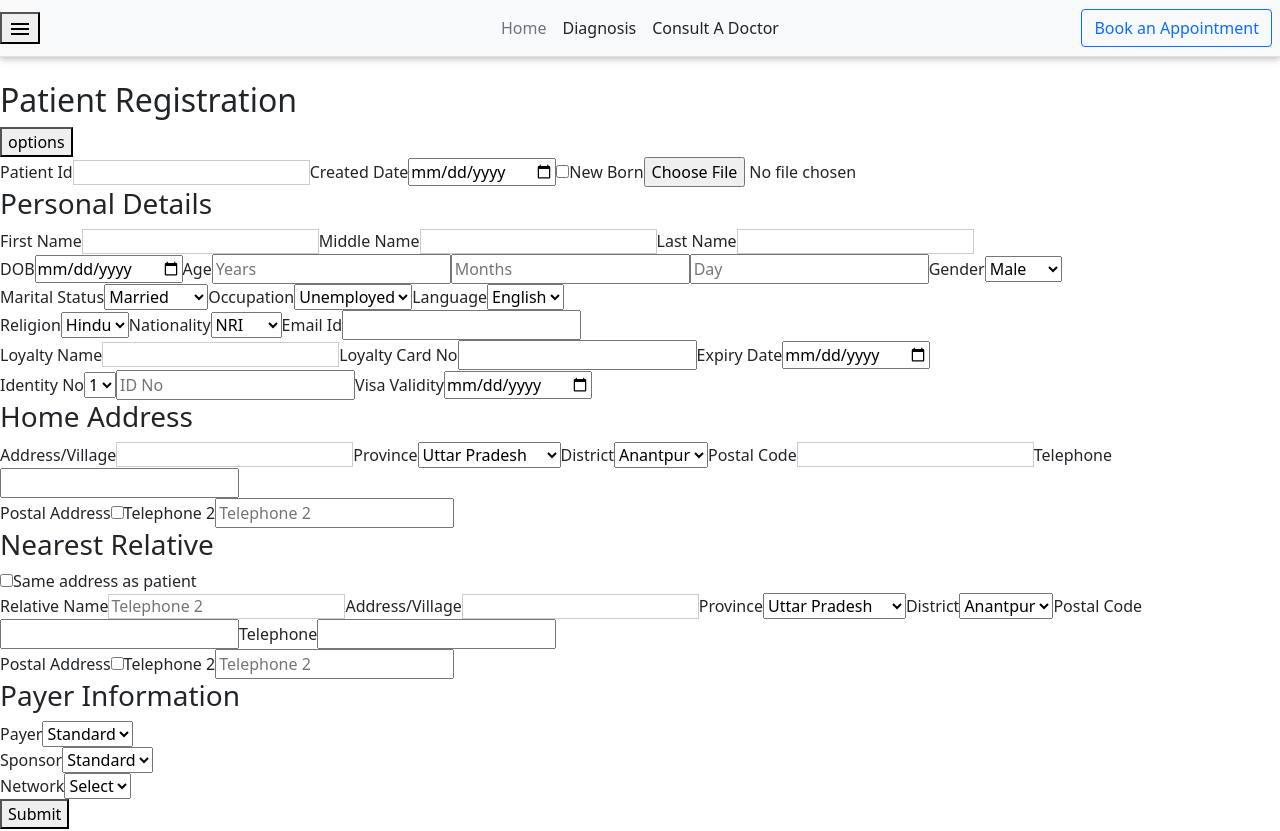
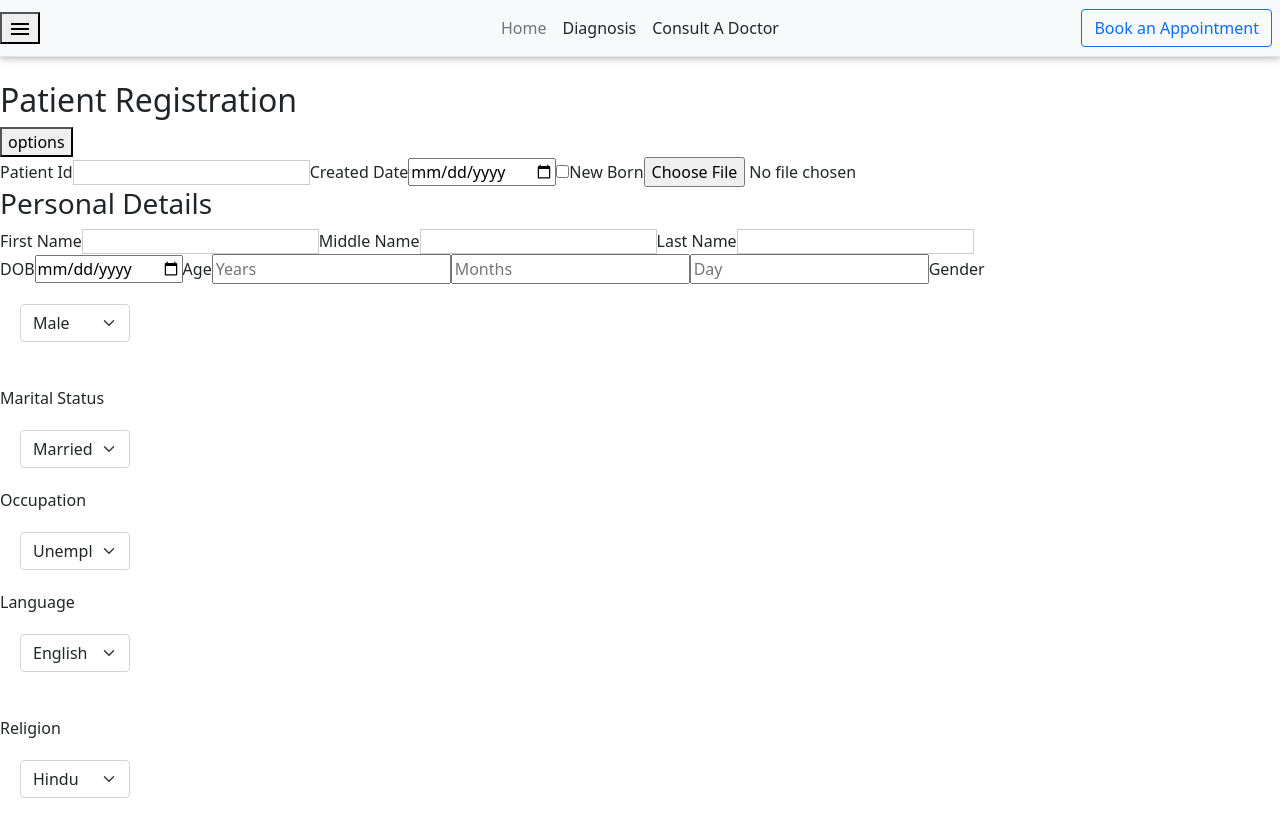
Before and after one commit to DataMinesTech/HospitalManagement, a React (Create React App) app: page /newpatient in a window 1280 px wide. Shown: the top 831 px of the page. Built offline with nearby package versions, Linux system fonts and the light colour scheme.

Commit message:
some chnages

```diff
--- a/src/Components/PatientComponent/NewPatient.js
+++ b/src/Components/PatientComponent/NewPatient.js
@@ -3,7 +3,16 @@ import Header from "../Layout/Header/Header";
 import Sidebar from "../Layout/Sidebar/Sidebar";
 import OutPatientModal from "../Layout/OutPatientModal/OutPatientModal";
 import { Modal } from "@mui/material";
-
+const divStyle = {
+  width : '110px',
+  margin: '20px',
+  // border: '5px solid black'
+};
+const emailStyle = {
+  width : '300px',
+  margin: '40px',
+  // border: '5px solid black'
+};
 const NewPatient = () => {
   const [user, setUser] = useState({
     firstName: "",
@@ -63,52 +72,55 @@ const NewPatient = () => {
                 <input placeholder="Months" />
                 <input placeholder="Day" />
                 <label>Gender</label>
-                <select name="gender" id="gender">
+                <select class="form-select" name="gender" id="gender" style={divStyle}>
                   <option value="male">Male</option>
                   <option value="female">Female</option>
                 </select>
                 <br />
                 <label>Marital Status</label>
-                <select name="maritalstatus" id="maritalstatus">
+                <select class="form-select" name="maritalstatus" id="maritalstatus" style={divStyle}>
                   <option value="married">Married</option>
                   <option value="unmarried">Unmarried</option>
                 </select>
                 <label>Occupation</label>
-                <select name="occupation" id="occupation">
+                <select class = "form-select" name="occupation" id="occupation" style={divStyle}>
                   <option value="unemployed">Unemployed</option>
                   <option value="Employed">Employed</option>
                 </select>
                 <label>Language</label>
-                <select name="language" id="language">
+                <select class="form-select" name="language" id="language" style={divStyle}>
                   <option value="english">English</option>
                   <option value="hindi">Hindi</option>
                   <option value="other">Other</option>
                 </select>
                 <br />
                 <label>Religion</label>
-                <select name="religion" id="religion">
+                <select class ="form-select" name="religion" id="religion" style={divStyle}>
                   <option value="hindu">Hindu</option>
                   <option value="jain">Jain</option>
                   <option value="sikh">Sikh</option>
-                </select>
-                <label>Nationality</label>
-                <select name="nationality" id="nationality">
-                  <option value="nri">NRI</option>
-                  <option value="indian">Indian</option>
-                  <option value="other">other</option>
-                </select>
+                </select><br />
+
+                <span>
+                    <label>Nationality</label>
+                    <select class="form-select" name="nationality" id="nationality" style={divStyle}>
+                    <option value="nri">NRI</option>
+                    <option value="indian">Indian</option>
+                    <option value="other">other</option>
+                  </select>
+                </span>
                 <label>Email Id</label>
-                <input type="email" />
+                <input type="email" class="form-control" placeholder="Recipient's username" aria-label="Recipient's username" aria-describedby="basic-addon2" style={emailStyle}/>
                 <br />
                 <label>Loyalty Name</label>
-                <input type="text" />
+                <input type="text" class="form-control" placeholder="Name" style={divStyle} />
                 <label>Loyalty Card No</label>
                 <input type="number" />
                 <label>Expiry Date</label>
                 <input type="date" />
                 <br />
                 <label>Identity No</label>
-                <select>
+                <select class="form-select" style={divStyle}>
                   <option value="1">1</option>
                   <option value="2">2</option>
                   <option value="3">3</option>
@@ -120,21 +132,21 @@ const NewPatient = () => {
                 <label>Address/Village</label>
                 <input type="text" />
                 <label>Province</label>
-                <select>
+                <select class="form-select" style={divStyle}>
                   <option value="up">Uttar Pradesh</option>
                   <option value="andhrapradesh">Andhra Pradesh</option>
                   <option value="punjab">Punjab</option>
                 </select>
                 <label>District</label>
-                <select>
+                <select class="form-select" style={divStyle}>
                   <option value="anantpur">Anantpur</option>
                   <option value="chittoor">chittoor</option>
                   <option value="agra">Agra</option>
                 </select>
                 <label>Postal Code</label>
-                <input type="text" />
+                <input type="text" placeholder="PIN" class= "form-control" style={divStyle}   />
                 <label>Telephone</label>
-                <input type="number" />
+                <input type="number" placeholder="0755-123456" class="form-control" style={divStyle} />
                 <br />
                 <label>Postal Address</label>
                 <input type="checkbox" />
@@ -148,7 +160,7 @@ const NewPatient = () => {
                 <label>Relative Name</label>
                 <input type="text" placeholder="Telephone 2" />
                 <label>Address/Village</label>
-                <input type="text" />
+                <input type="text" placeholder="Address" class="form-control" style={divStyle}/>
                 <label>Province</label>
                 <select>
                   <option value="up">Uttar Pradesh</option>
@@ -156,7 +168,7 @@ const NewPatient = () => {
                   <option value="punjab">Punjab</option>
                 </select>
                 <label>District</label>
-                <select>
+                <select class="form-select" style={divStyle}>
                   <option value="anantpur">Anantpur</option>
                   <option value="chittoor">chittoor</option>
                   <option value="agra">Agra</option>
@@ -169,7 +181,7 @@ const NewPatient = () => {
                 <label>Postal Address</label>
                 <input type="checkbox" />
                 <label>Telephone 2</label>
-                <input type="number" placeholder="Telephone 2" />
+                <input class="form-control" type="number" placeholder="Telephone 2" />
                 <h3>Payer Information</h3>
                 <label>Payer</label>
                 <select>
@@ -186,7 +198,7 @@ const NewPatient = () => {
                   <option value="select">Select</option>
                 </select>
               </div>
-              <button type="submit">Submit </button>
+              <button type="submit" class="btn btn-success">Submit </button>
             </form>
           </div>
         </>
@@ -194,5 +206,4 @@ const NewPatient = () => {
     </div>
   );
 };
-
 export default NewPatient;
```
